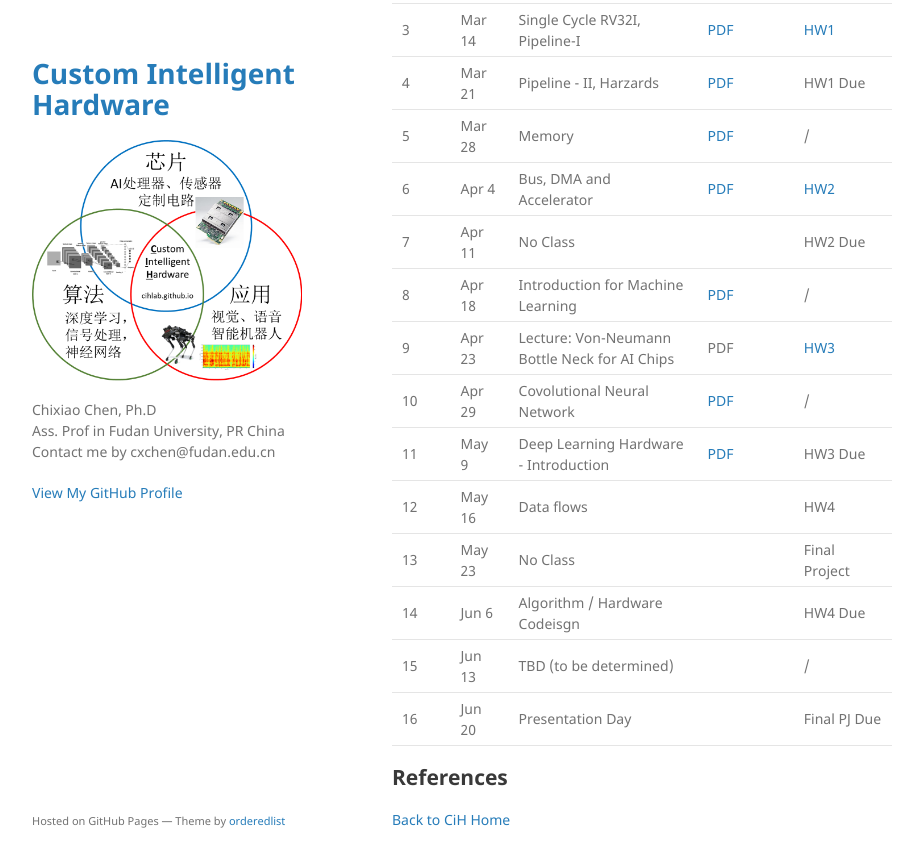
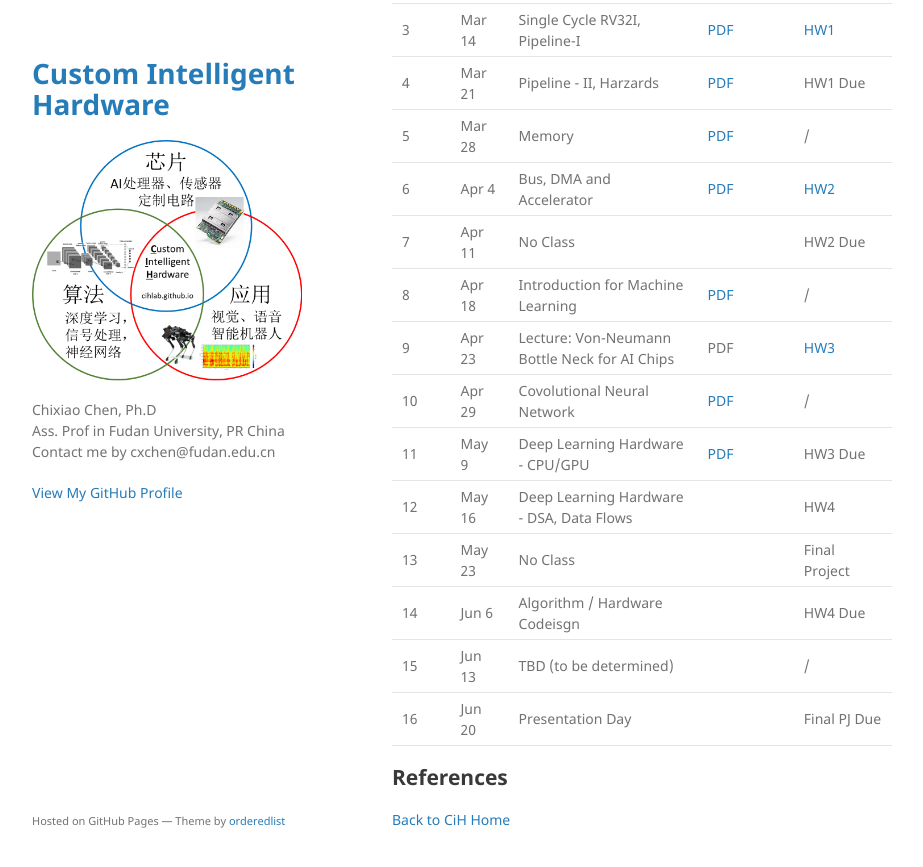
Before and after one commit to cihlab/cihlab.github.io, a Jekyll site: the page built from course/ai19.md, in a window 1280 px wide and 900 px high, scrolled down 784 px. Shown: the top 867 px of the window, without its empty margins (178-1101 px from the left). Built offline with Jekyll 4.4.1, drawn with Linux system fonts in a browser that asks for light colours; our own code applies the rules of GitHub Pages for plain Markdown files.

Commit message:
Update ai19.md

```diff
--- a/course/ai19.md
+++ b/course/ai19.md
@@ -36,8 +36,8 @@ The class on 4/25 is moved to 4/23 afternoon, in 新金博 building，Handan Cam
 8| Apr 18 | Introduction for Machine Learning | [PDF](./calec7.pdf) | /|
 9| Apr 23 | Lecture: Von-Neumann Bottle Neck for AI Chips | PDF |[HW3](./cahw03.pdf) |
 10|Apr 29  | Covolutional Neural Network | [PDF](./calec8.pdf) | / |
-11|May 9  | Deep Learning Hardware - Introduction  | [PDF](./calec9.pdf) | HW3 Due |
-12|May 16 | Data flows |  | HW4 |
+11|May 9  | Deep Learning Hardware - CPU/GPU  | [PDF](./calec9.pdf) | HW3 Due |
+12|May 16 | Deep Learning Hardware - DSA, Data Flows |  | HW4 |
 13|May 23 | No Class |  | Final Project |
 14|Jun  6 | Algorithm / Hardware Codeisgn |  | HW4 Due |
 15|Jun  13 | TBD (to be determined) |  | / |
```
